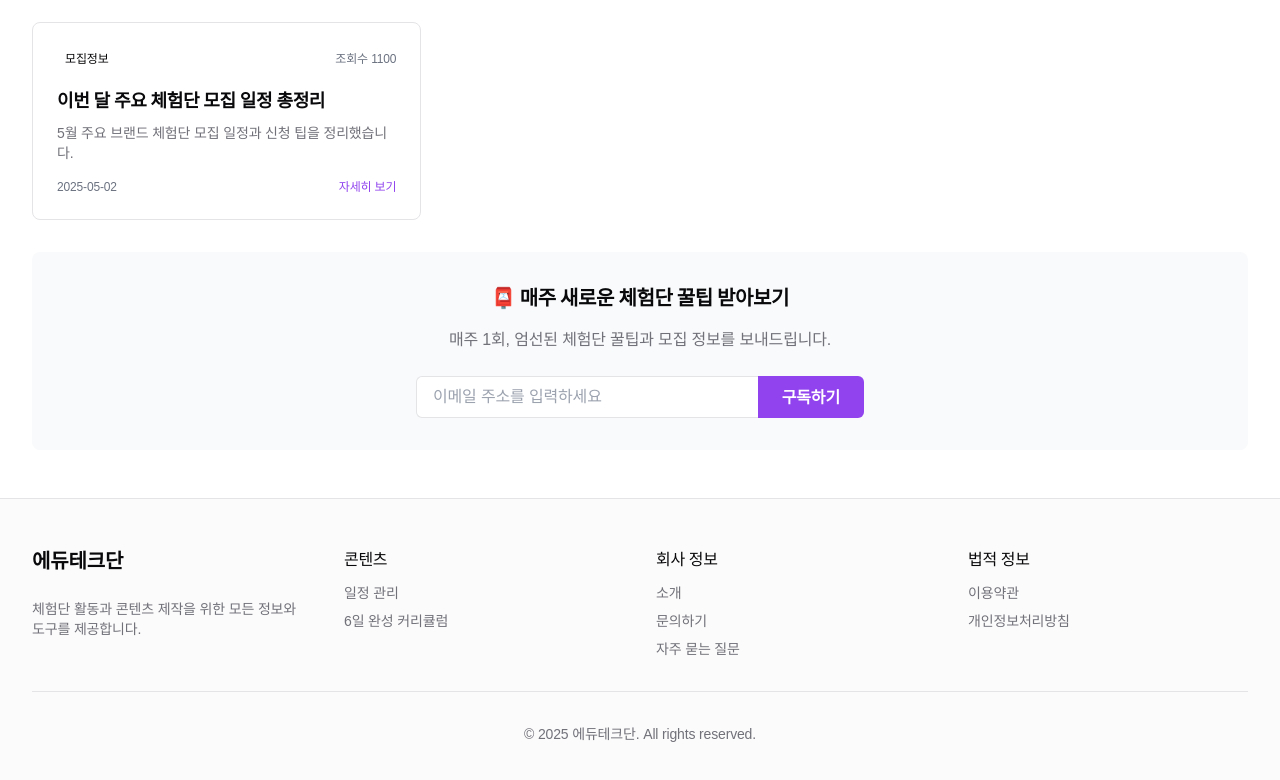
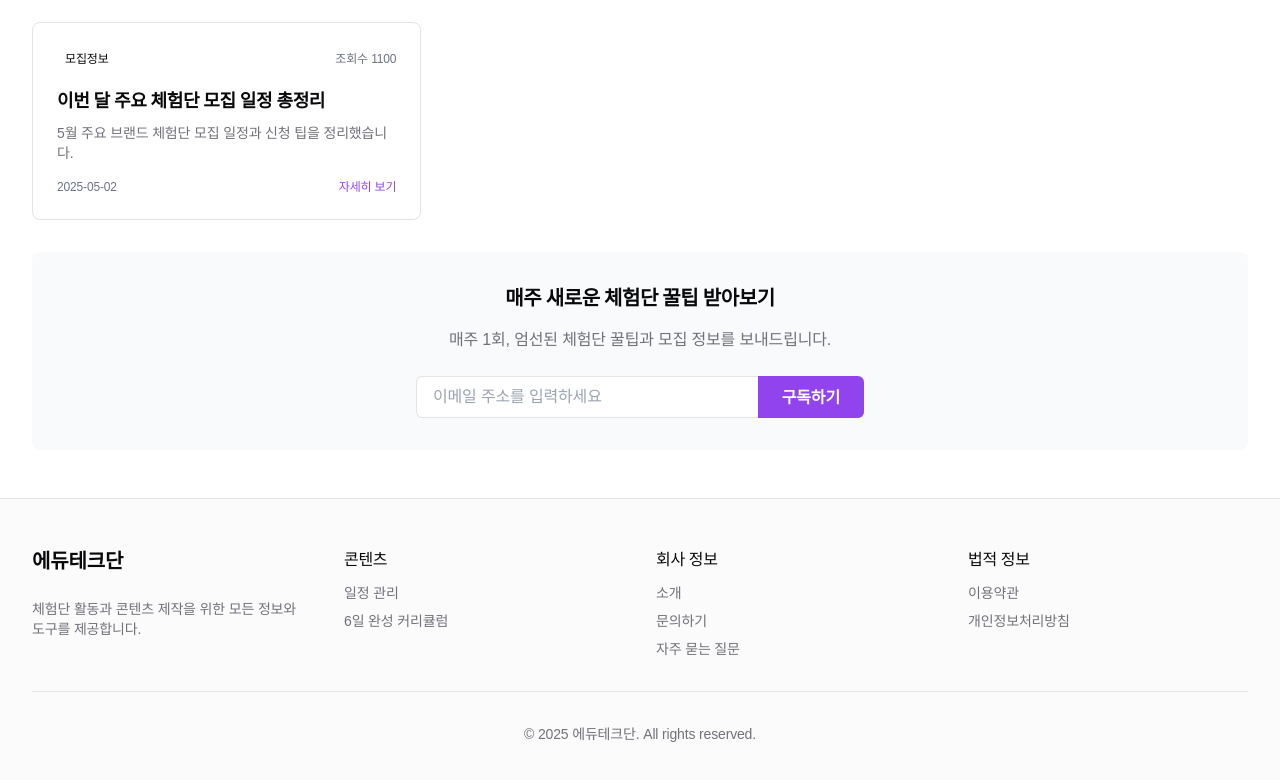
Before and after one commit to godud2604/hy-lnk, a Next.js app: page /tips in a window 1280 px wide. Shown: the part 1363-2143 px from the top of the page. Built offline with nearby package versions, Linux system fonts and the light colour scheme; no server answers; a web font is replaced by a local one.

Commit message:
refactor: add PageProps type for generateMetadata and TipDetailPage for improved type safety

```diff
--- a/app/tips/[slug]/page.tsx
+++ b/app/tips/[slug]/page.tsx
@@ -500,7 +500,12 @@ const tipsDetails = {
   }
 }
 
-export async function generateMetadata({ params }: { params: { slug: string } }): Promise<Metadata> {
+// Add PageProps type for Next.js 13+
+type PageProps = {
+  params: { slug: string }
+}
+
+export async function generateMetadata({ params }: PageProps): Promise<Metadata> {
   const tip = tipsDetails[params.slug as keyof typeof tipsDetails]
 
   if (!tip) {
@@ -516,7 +521,7 @@ export async function generateMetadata({ params }: { params: { slug: string } })
   }
 }
 
-export default function TipDetailPage({ params }: { params: { slug: string } }) {
+export default function TipDetailPage({ params }: PageProps) {
   const tip = tipsDetails[params.slug as keyof typeof tipsDetails]
 
   if (!tip) {
--- a/app/tips/page.tsx
+++ b/app/tips/page.tsx
@@ -177,7 +177,7 @@ export default function TipsPage() {
 
       {/* 구독 섹션 */}
       <div className="bg-gray-50 rounded-lg p-8 text-center">
-        <h3 className="text-xl font-bold mb-4">📮 매주 새로운 체험단 꿀팁 받아보기</h3>
+        <h3 className="text-xl font-bold mb-4">매주 새로운 체험단 꿀팁 받아보기</h3>
         <p className="text-muted-foreground mb-6">
           매주 1회, 엄선된 체험단 꿀팁과 모집 정보를 보내드립니다.
         </p>
```
